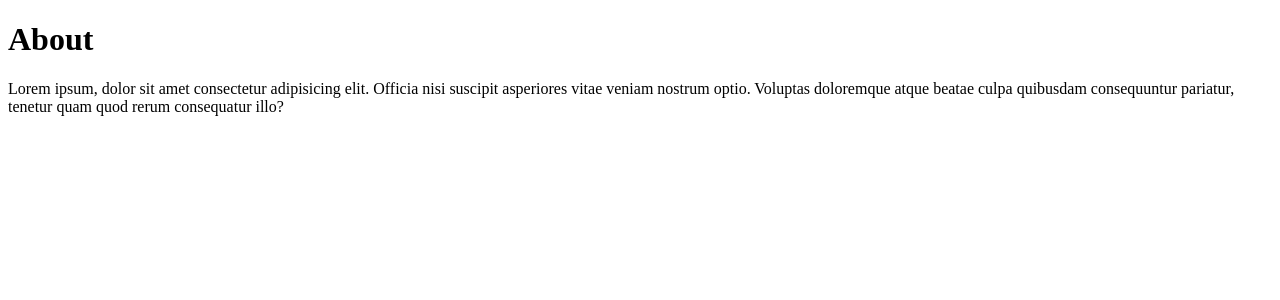
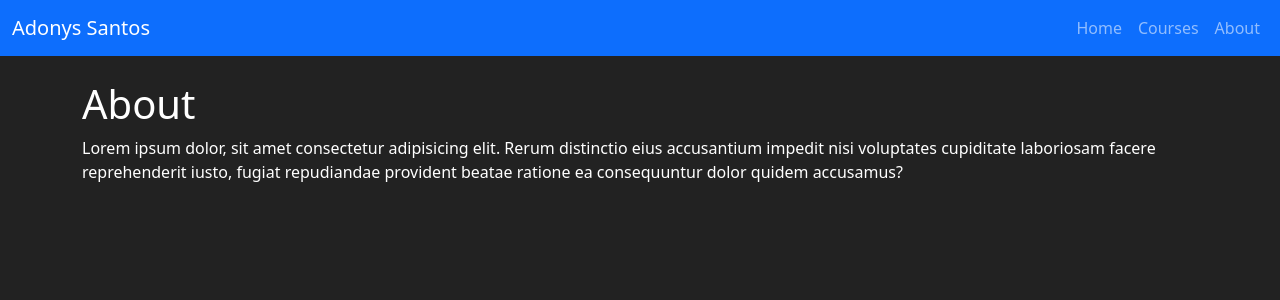
Before and after one commit to adonyssantos/python-flask-website, a Flask app: page /about in a window 1280 px wide. Shown: the top 300 px of the page. Run offline with Flask 2, Linux system fonts and the light colour scheme.

Commit message:
Add layout and courses page

```diff
--- a/index.py
+++ b/index.py
@@ -10,5 +10,9 @@ def home():
 def about():
     return render_template("about.html")
 
+@app.route("/courses")
+def courses():
+    return render_template("courses.html")
+
 if __name__ == "__main__":
     app.run(debug=True)
--- a/templates/about.html
+++ b/templates/about.html
@@ -1,18 +1,17 @@
-<!DOCTYPE html>
-<html lang="en">
-  <head>
-    <meta charset="UTF-8" />
-    <meta http-equiv="X-UA-Compatible" content="IE=edge" />
-    <meta name="viewport" content="width=device-width, initial-scale=1.0" />
-    <title>Adonys Santos | About</title>
-  </head>
-  <body>
-    <h1>About</h1>
-    <p>
-      Lorem ipsum, dolor sit amet consectetur adipisicing elit. Officia nisi
-      suscipit asperiores vitae veniam nostrum optio. Voluptas doloremque atque
-      beatae culpa quibusdam consequuntur pariatur, tenetur quam quod rerum
-      consequatur illo?
-    </p>
-  </body>
-</html>
+<!-- Extend layout -->
+{% extends 'layout.html' %}
+
+<!-- Set page title -->
+{% block title %}About{% endblock %}
+
+<!-- Page content -->
+{% block content %}
+<h1>About</h1>
+<p>
+  Lorem ipsum dolor, sit amet consectetur adipisicing elit. Rerum distinctio
+  eius accusantium impedit nisi voluptates cupiditate laboriosam facere
+  reprehenderit iusto, fugiat repudiandae provident beatae ratione ea
+  consequuntur dolor quidem accusamus?
+</p>
+
+{% endblock %}
--- /dev/null
+++ b/templates/layout.html
@@ -0,0 +1,40 @@
+<!DOCTYPE html>
+<html lang="en">
+  <head>
+    <meta charset="UTF-8" />
+    <meta http-equiv="X-UA-Compatible" content="IE=edge" />
+    <meta name="viewport" content="width=device-width, initial-scale=1.0" />
+    <title>Adonys Santos | {% block title %}{% endblock %}</title>
+    <!-- Bootstrap -->
+    <link
+      href="https://cdn.jsdelivr.net/npm/bootstrap@5.1.3/dist/css/bootstrap.min.css"
+      rel="stylesheet"
+      integrity="sha384-1BmE4kWBq78iYhFldvKuhfTAU6auU8tT94WrHftjDbrCEXSU1oBoqyl2QvZ6jIW3"
+      crossorigin="anonymous"
+    />
+    <!-- Custom CSS -->
+    <link
+      rel="stylesheet"
+      href="{{ url_for('static', filename='styles/style.css' ) }}"
+    />
+  </head>
+  <body>
+    <nav class="navbar navbar-expand-lg navbar-dark bg-primary">
+      <div class="container-fluid">
+        <a class="navbar-brand" href="/">Adonys Santos</a>
+        <ul class="navbar-nav">
+          <li class="nav-item">
+            <a class="nav-link" aria-current="page" href="/">Home</a>
+          </li>
+          <li class="nav-item">
+            <a class="nav-link" href="/courses">Courses</a>
+          </li>
+          <li class="nav-item">
+            <a class="nav-link" href="{{ url_for('about') }}">About</a>
+          </li>
+        </ul>
+      </div>
+    </nav>
+    <main class="container mt-4">{% block content %} {% endblock %}</main>
+  </body>
+</html>
```
Also changed, not shown: templates/courses.html (added, +17 -0 lines), templates/home.html (+33 -16 lines).
